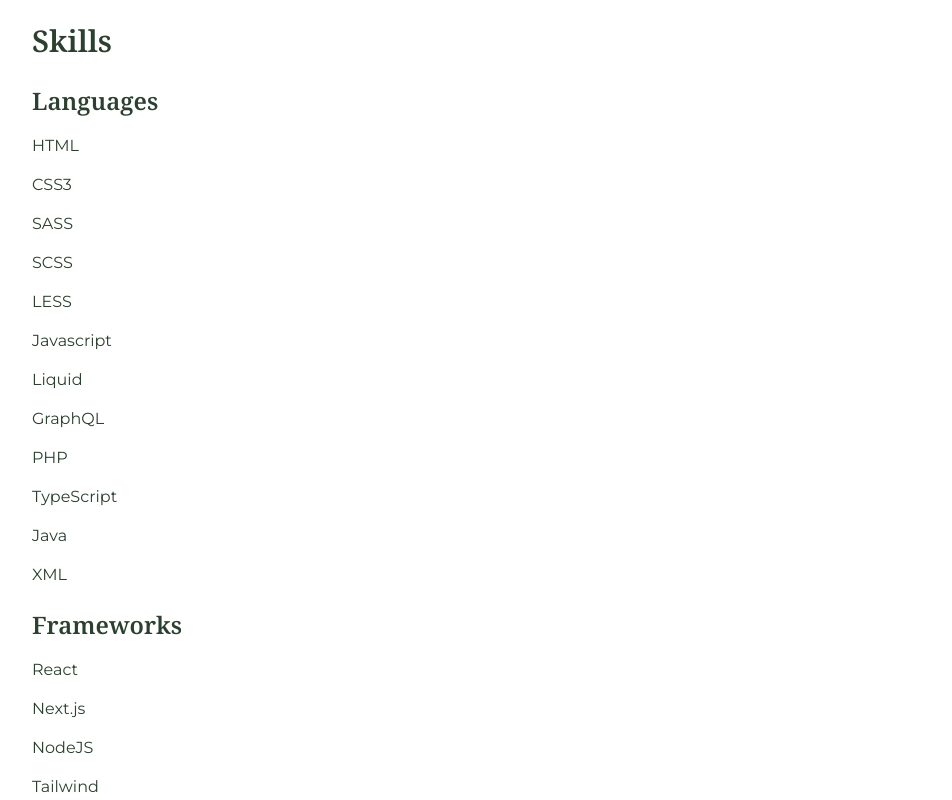
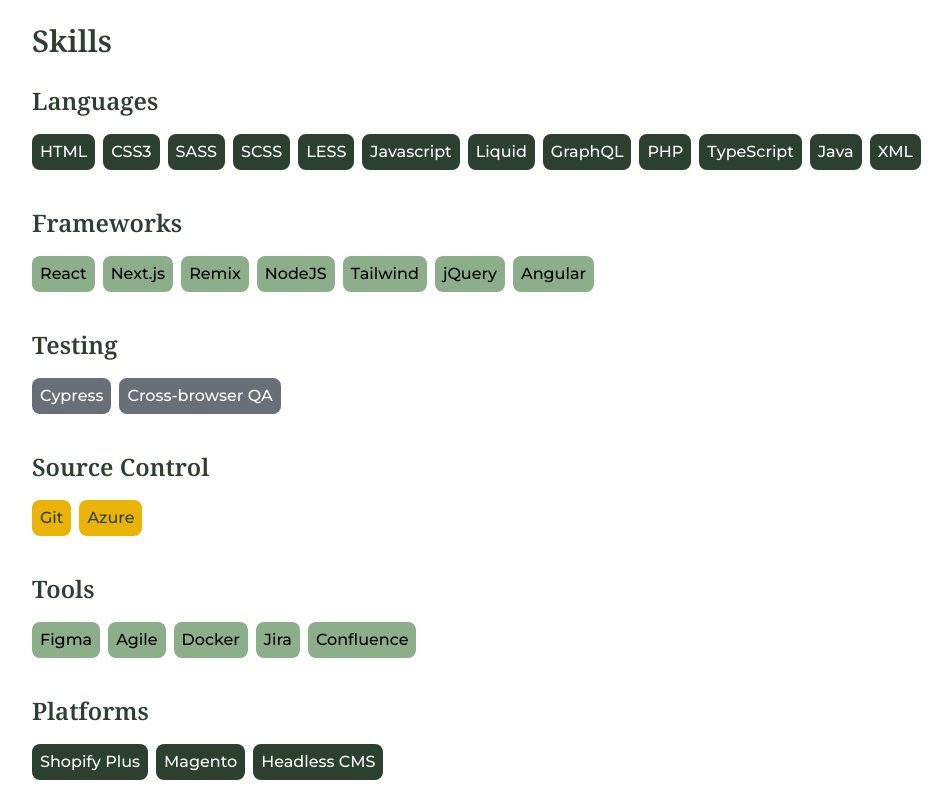
Before and after one commit to lmares205/Profile-2025, a Next.js app: page / in a window 1280 px wide. Shown: the part 5340-6140 px from the top of the page, without its empty margins (8-960 px from the left). Built offline with nearby package versions, Linux system fonts and the light colour scheme.

Commit message:
feat: add styling to skills

```diff
--- a/src/app/globals.css
+++ b/src/app/globals.css
@@ -28,7 +28,7 @@
   --color-lunar: #2b402e;
   --color-aths: #f4eee2;
   --color-envy: #8dae8a;
-  --color-manatee: #8e949c;
+  --color-manatee: #686f78;
   --color-yellow: #eab308;
 }
 
--- a/src/components/Skills.tsx
+++ b/src/components/Skills.tsx
@@ -2,30 +2,44 @@
     const skillCategories = [
         {
           title: 'Languages',
+          bgColor: 'bg-lunar',
+          textColor: 'text-white',
           skills: ['HTML', 'CSS3', 'SASS', 'SCSS', 'LESS', 'Javascript', 'Liquid', 'GraphQL', 'PHP', 'TypeScript', 'Java', 'XML']
         },
         {
           title: 'Frameworks',
-          skills: ['React', 'Next.js', 'NodeJS', 'Tailwind', 'jQuery', 'Angular']
+          bgColor: 'bg-envy',
+          textColor: 'text-black',
+          skills: ['React', 'Next.js', 'Remix', 'NodeJS', 'Tailwind', 'jQuery', 'Angular']
         },
         {
           title: 'Testing',
+          bgColor: 'bg-manatee',
+          textColor: 'text-white',
           skills: ['Cypress', 'Cross-browser QA']
         },
         {
           title: 'Source Control',
+          bgColor: 'bg-yellow',
+          textColor: 'text-lunar',
           skills: ['Git', 'Azure']
         },
         {
           title: 'Tools',
+          bgColor: 'bg-envy',
+          textColor: 'text-black',
           skills: ['Figma', 'Agile', 'Docker', 'Jira', 'Confluence']
         },
         {
           title: 'Platforms',
+          bgColor: 'bg-lunar',
+          textColor: 'text-white',
           skills: ['Shopify Plus', 'Magento', 'Headless CMS']
         },
         {
           title: 'Other',
+          bgColor: 'bg-yellow',
+          textColor: 'text-lunar',
           skills: ['Agile', 'Accessibility (WCAG)', 'SEO Basics', 'Shopify App Integrations']
         }
     ];
@@ -36,9 +50,9 @@
         {skillCategories.map((category) => (
             <div key={category.title} className="skills__category mb-5">
                 <h3 className="skills__category--title">{category.title}</h3>
-                <ul className="skills__category--list">
+                <ul className="skills__category--list flex flex-wrap font-medium gap-2 flex-row">
                     {category.skills.map((skill) => (
-                        <li key={skill} className="skills__category--list-item">{skill}</li>
+                        <li key={skill} className={`skills__category--list-item py-1.5 px-2 rounded-lg ${category.textColor} ${category.bgColor}`}>{skill}</li>
                     ))}
                 </ul>
             </div>
```
